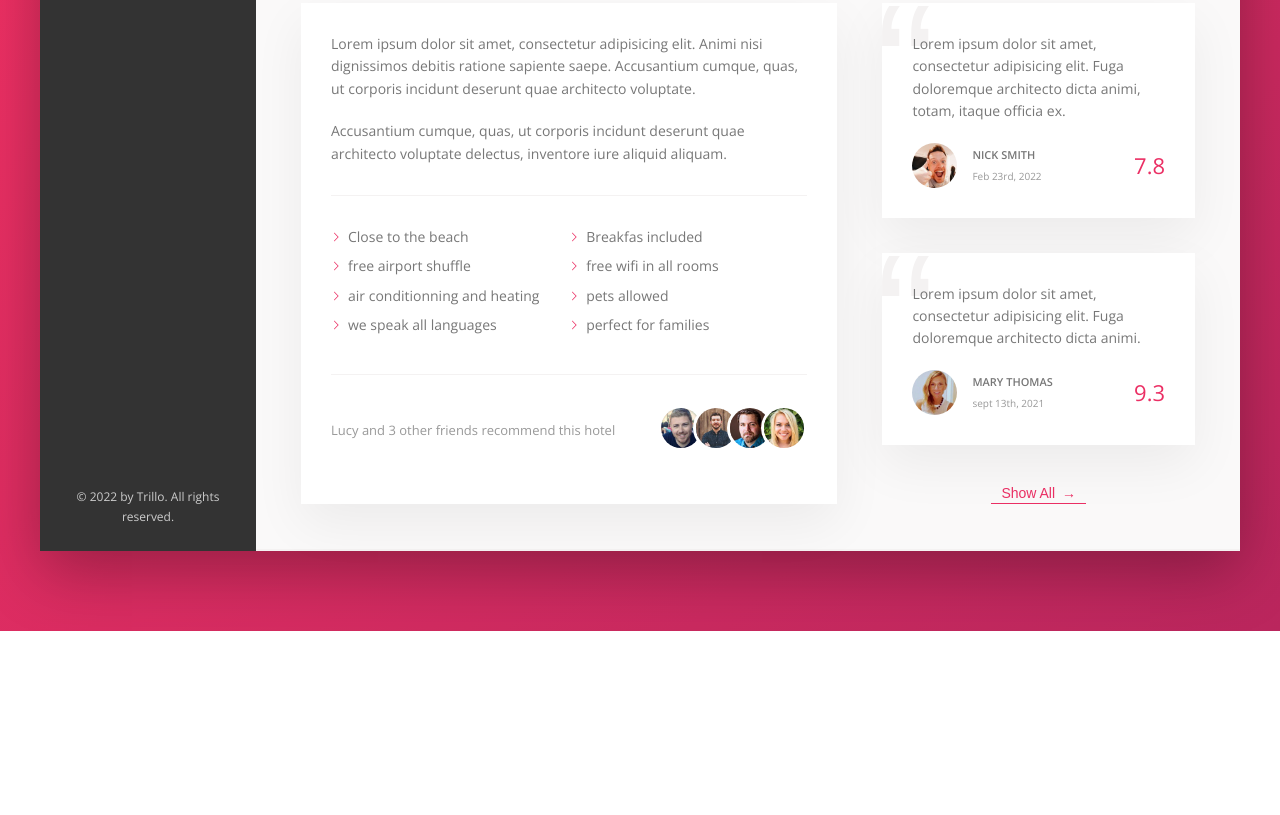
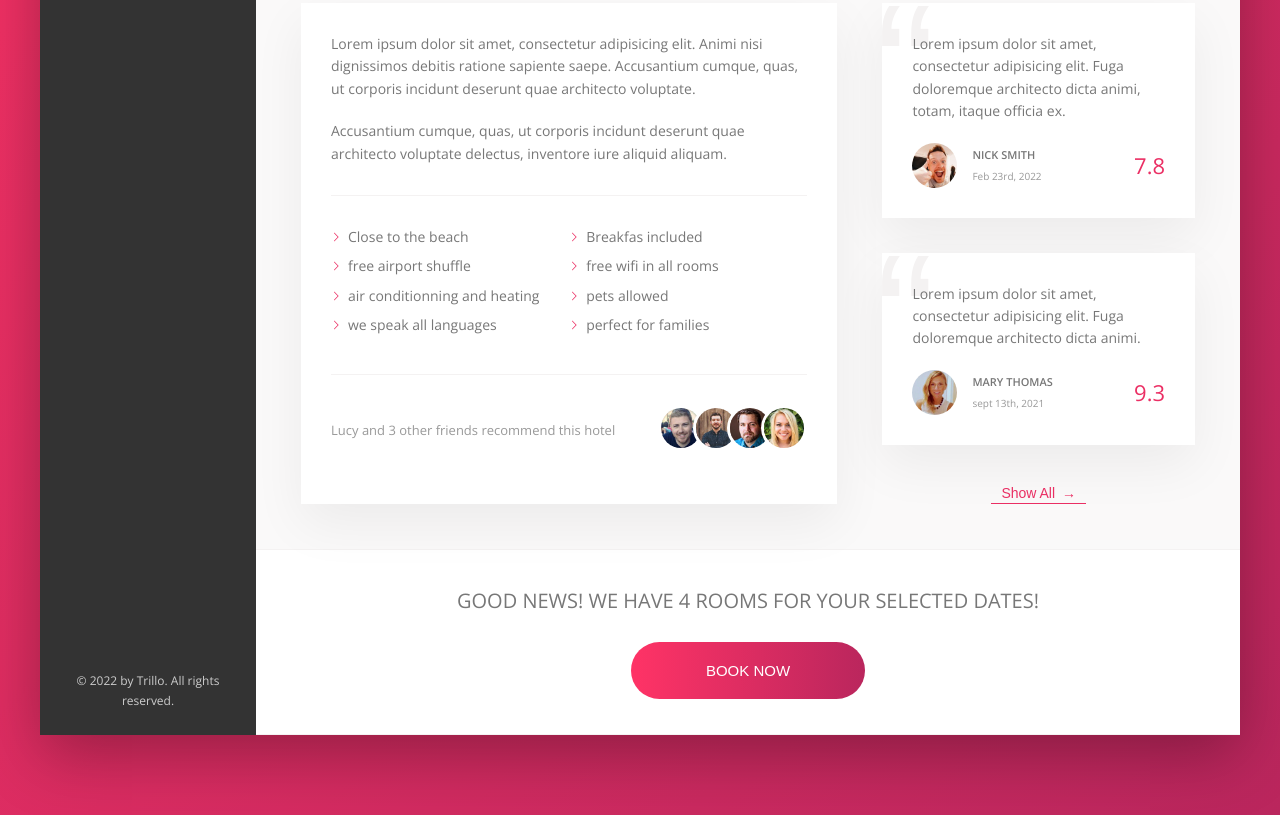
Before and after one commit to Londonkv/css_bootcamp, a website: page Trillo/starter/index.html in a window 1280 px wide. Shown: the part 644-1459 px from the top of the page. Before the commit the page ends 1275 px from the top, so only its background shows below. Drawn offline with nearby package versions, Linux system fonts and the light colour scheme.

Commit message:
trillo: finish cta section

```diff
--- a/Trillo/starter/index.html
+++ b/Trillo/starter/index.html
@@ -194,8 +194,16 @@
                   <div class="review__rating">9.3</div>
                 </figcaption>
               </figure>
-              <button class="btn btn-inline">Show All <span>&rarr;</span></button>
+              <button class="btn-inline">Show All <span>&rarr;</span></button>
             </div>
+          </div>
+
+          <div class="cta">
+            <h2 class="cta__book-now">Good news! we have 4 rooms for your selected dates!</h2>
+            <button class="btn">
+              <span class="btn__invisible">only 4 rooms left</span>
+              <span class="btn__visible">Book now</span>
+            </button>
           </div>
         </main>
       </div>
--- a/Trillo/starter/sass/_components.scss
+++ b/Trillo/starter/sass/_components.scss
@@ -388,7 +388,7 @@
 }
 
 // ++++++++++++++++++++++++++++++++++++++++++++
-// +++++++++++++++++ Review   +++++++++++++++++
+// +++++++++++++++++ Reviews   +++++++++++++++++
 .review {
 	background-color: #fff;
 	box-shadow: var(--shadow-light);
@@ -449,3 +449,77 @@
 		// display: inline-block;
 	}
 }
+
+// ++++++++++++++++++++++++++++++++++++++++++++
+// +++++++++++++++++   cta    +++++++++++++++++
+
+.cta {
+	padding: 3.5rem 0;
+	text-align: center;
+
+	&__book-now {
+		font-size: 2rem;
+		font-weight: 300;
+		text-transform: uppercase;
+		margin-bottom: 2.5rem;
+	}
+}
+
+// ++++++++++++++++++++++++++++++++++++++++++++
+// +++++++++++++++++  button  +++++++++++++++++
+.btn {
+	color: #fff;
+	font-size: 1.5rem;
+	font-weight: 300;
+	text-transform: uppercase;
+	border: none;
+	border-radius: 100px;
+	background-image: linear-gradient(
+		to right,
+		var(--color-primary-light),
+		var(--color-primary-dark)
+	);
+	position: relative;
+	overflow: hidden;
+	cursor: pointer;
+
+	& > * {
+		// all children
+		display: inline-block;
+		height: 100%;
+		width: 100%;
+		transition: all 0.3s;
+	}
+
+	&__visible {
+		padding: 2rem 7.5rem;
+	}
+
+	&__invisible {
+		position: absolute;
+		padding: 2rem 0;
+		left: 0;
+		top: -100%;
+	}
+
+	&:hover {
+		background-image: linear-gradient(
+			to left,
+			var(--color-primary-light),
+			var(--color-primary-dark)
+		);
+	}
+
+	&:hover &__visible {
+		transform: translateY(100%);
+	}
+
+	&:hover &__invisible {
+		top: 0;
+	}
+
+	&:focus {
+		outline: none;
+		animation: pulsate 1s infinite;
+	}
+}
```
Also changed, not shown: Trillo/starter/css/style.css, 1 other file.
